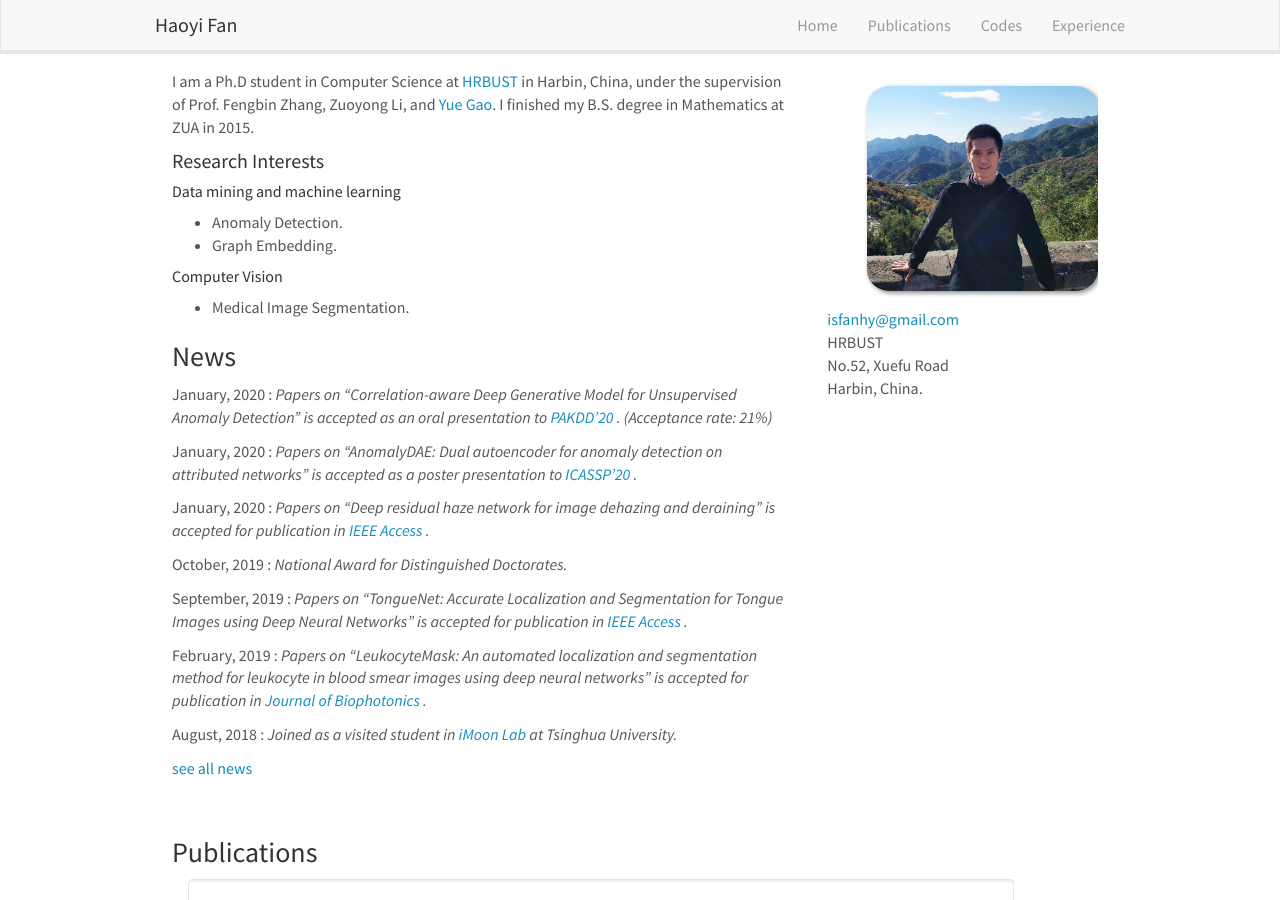
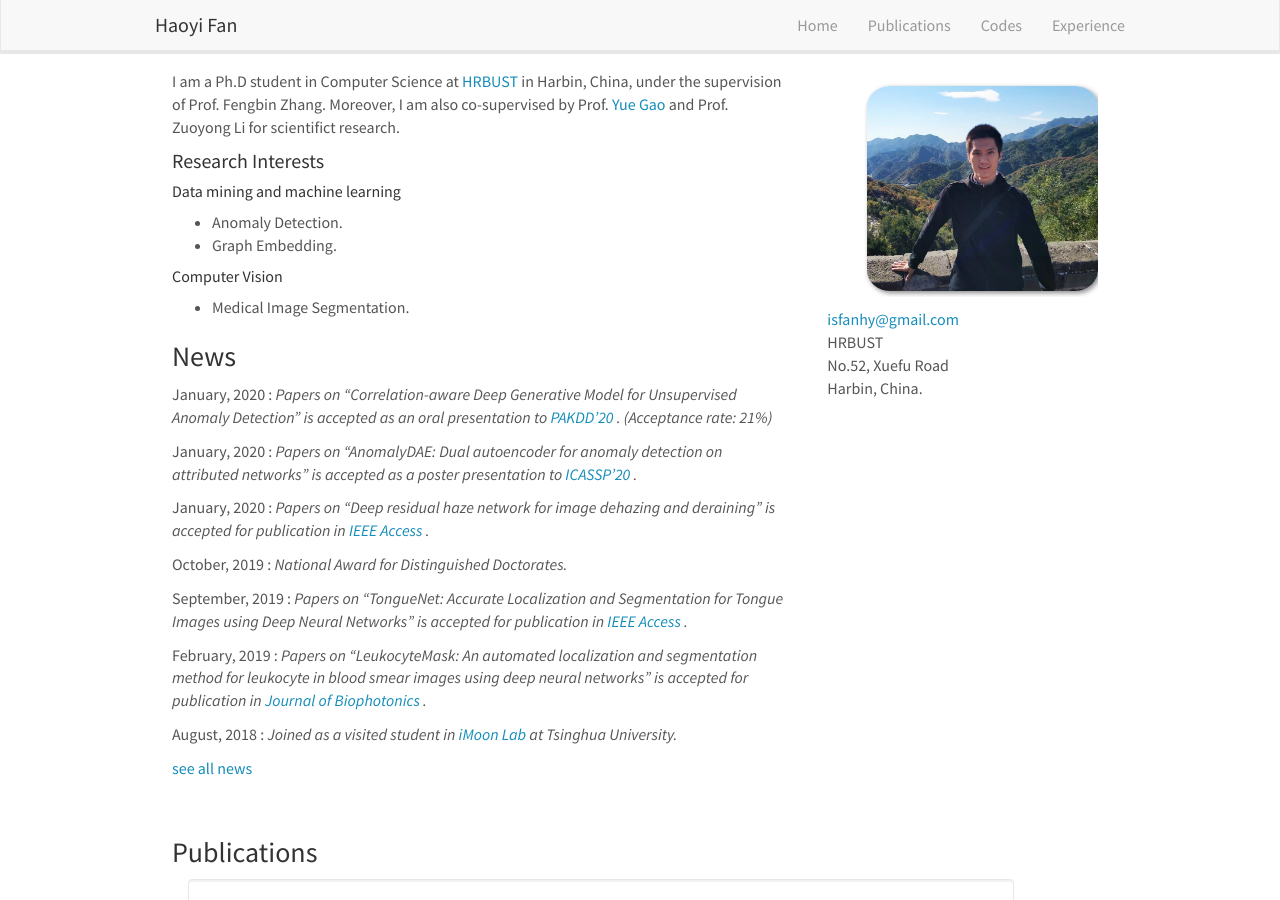
Before and after one commit to singularity12345/singularity12345.github.io, a Jekyll site: the page built from _pages/home.md, in a window 1280 px wide and 900 px high. Built offline with Jekyll 4.4.1, drawn with Linux system fonts in a browser that asks for light colours; nearby versions of some CDN libraries.

Commit message:
Add files via upload

```diff
--- a/_pages/home.md
+++ b/_pages/home.md
@@ -12,7 +12,7 @@ permalink: /
 
 <div class="col-sm-8">
 
-I am a Ph.D student in Computer Science at [HRBUST](http://www.hrbust.edu.cn/) in Harbin, China, under the supervision of Prof. Fengbin Zhang, Zuoyong Li, and [Yue Gao](http://www.gaoyue.org/cn/people/gaoyue_index.html). I finished my B.S. degree in Mathematics at ZUA in 2015.
+I am a Ph.D student in Computer Science at [HRBUST](http://www.hrbust.edu.cn/) in Harbin, China, under the supervision of Prof. Fengbin Zhang. Moreover, I am also co-supervised by Prof. [Yue Gao](http://www.gaoyue.org/cn/people/gaoyue_index.html) and Prof. Zuoyong Li for scientifict research.
 
 <h4>Research Interests </h4>
 
```
